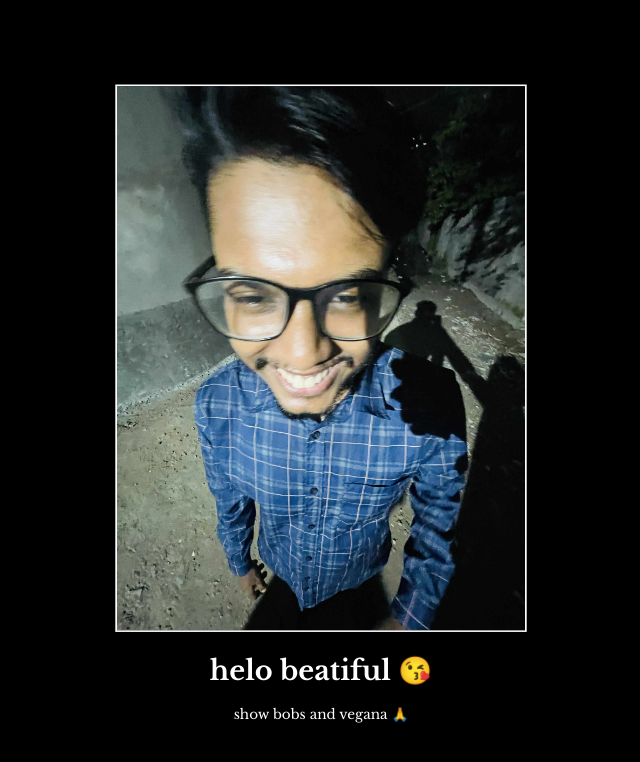
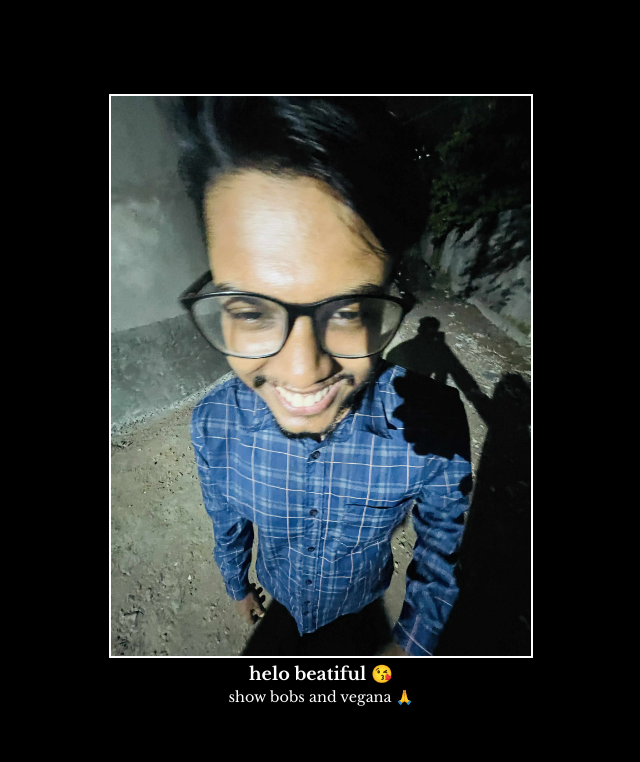
Before and after one commit to GeoHot-Z/Project_Kollol, a plain HTML site: page index.html in a window 1280 px wide. Shown: the whole page, without its empty margins (319-959 px from the left). Drawn offline with nearby package versions, Linux system fonts and the light colour scheme.

Commit message:
Update style.css

```diff
--- a/style.css
+++ b/style.css
@@ -7,19 +7,44 @@ body {
   align-items: center;
   overflow: hidden;
   color: white;
-  font-family: "Libre Baskerville", serif;
+  font-family: "Libre Baskerville",serif;
 }
 
 .poster {
   text-align: center;
-  transform: scale(0.85);
-  transform-origin: center;
-  margin-top: 20px;
+  width: 90%;
+  max-width: 500px;
+  display: flex;
+  flex-direction: column;
+  align-items: center;
+  justify-content: center;
+  height: 100%;
 }
 
 .kollol {
-  max-height: 80vh;
   width: auto;
+  height: 70vh;
+  max-width: 100%;
   border: 2px solid white;
   object-fit: contain;
 }
+
+h1 {
+  margin: 5px 0 3px;
+  font-size: 1.1rem;
+}
+
+p {
+  margin: 0;
+  font-size: 0.9rem;
+}
+
+
+@media (max-height: 700px) {
+  .kollol {
+    height: 60vh;
+}
+
+  .poster {
+    transform: scale(0.9);
+}
```
